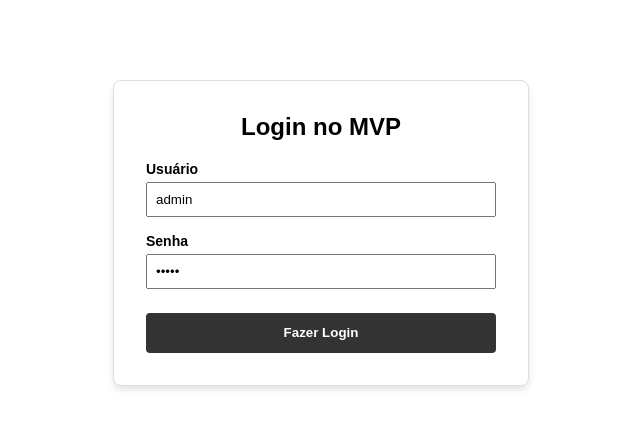
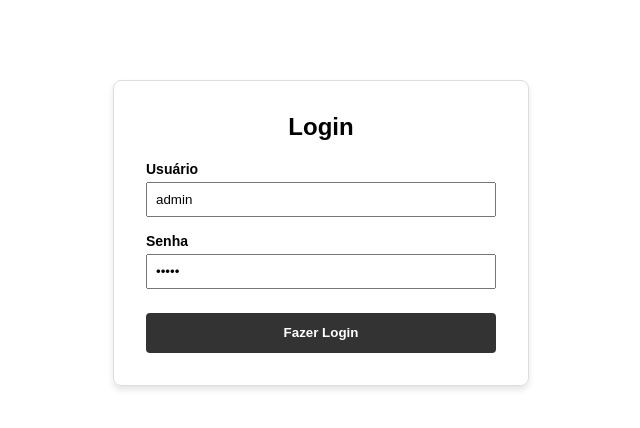
Before and after one commit to FelipeRodrigues26/e-commerce, a React (Vite) app in the folder frontend/shell-ui/: page / in a window 1280 px wide. Shown: the top 428 px of the page, without its empty margins (319-959 px from the left). Built offline with nearby package versions, Linux system fonts and the light colour scheme.

Commit message:
feat: ajustando para subir no github

```diff
--- a/frontend/shell-ui/src/App.jsx
+++ b/frontend/shell-ui/src/App.jsx
@@ -41,7 +41,7 @@ function LoginForm({ onLogin }) {
 
   return (
     <div style={{ maxWidth: 350, margin: '80px auto', padding: '2rem', border: '1px solid #ddd', borderRadius: 8, boxShadow: '0 4px 6px rgba(0,0,0,0.1)', fontFamily: 'sans-serif' }}>
-       <h2 style={{marginTop: 0, textAlign: 'center'}}>Login no MVP</h2>
+       <h2 style={{marginTop: 0, textAlign: 'center'}}>Login</h2>
        {error && <p style={{color: 'red', textAlign: 'center', fontSize: '14px'}}>{error}</p>}
        <form onSubmit={handleSubmit}>
          <div style={{marginBottom: '1rem'}}>
```
